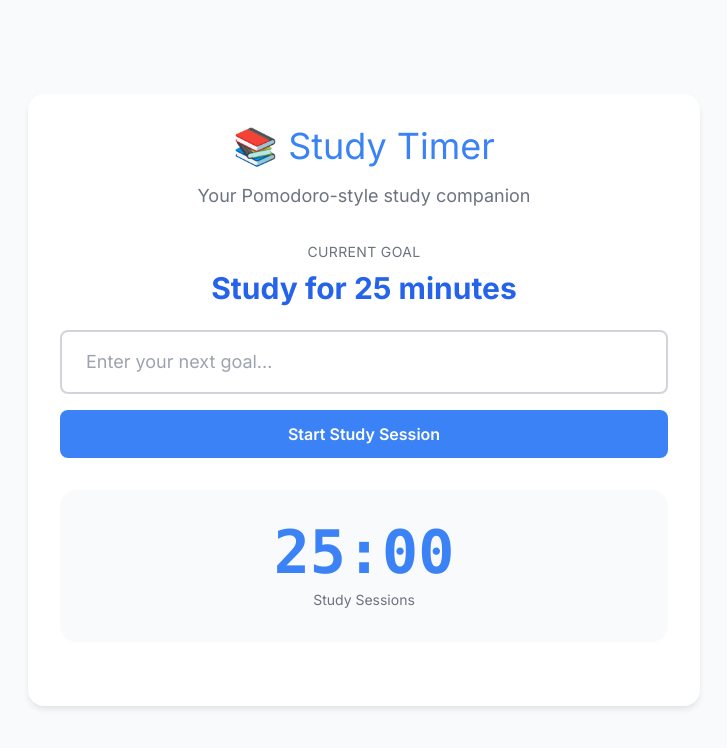
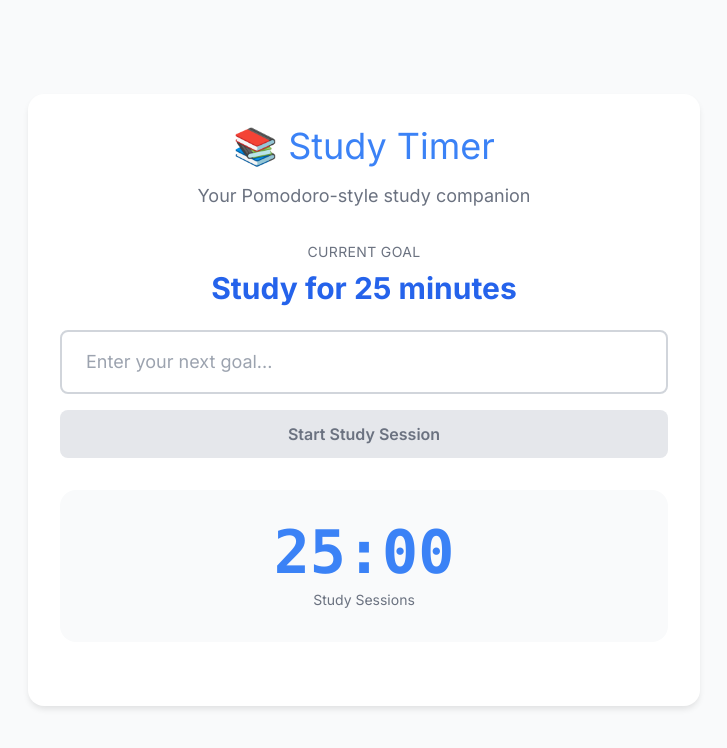
Before and after one commit to martinbearman/pomodoro-study-timer, a Next.js app: page / in a window 1280 px wide. Shown: the top 748 px of the page, without its empty margins (276-1003 px from the left). Built offline with nearby package versions, Linux system fonts and the light colour scheme.

Commit message:
add grey colour for text and background when time button is disabled

```diff
--- a/app/components/Goal/GoalInput.tsx
+++ b/app/components/Goal/GoalInput.tsx
@@ -49,7 +49,7 @@ export default function GoalInput() {
         <button
             onClick={isRunning ? handlePauseSession : handleStartSession}
             disabled={isButtonDisabled}
-            className="w-full px-6 py-3 bg-blue-500 text-white font-semibold rounded-lg hover:bg-blue-600 transition-colors"
+            className="disabled:text-gray-500 disabled:bg-gray-200 w-full px-6 py-3 bg-blue-500 text-white font-semibold rounded-lg hover:bg-blue-600 transition-colors"
         >
             {isRunning ? 'Pause' : 'Start Study Session'}
         </button>
```
